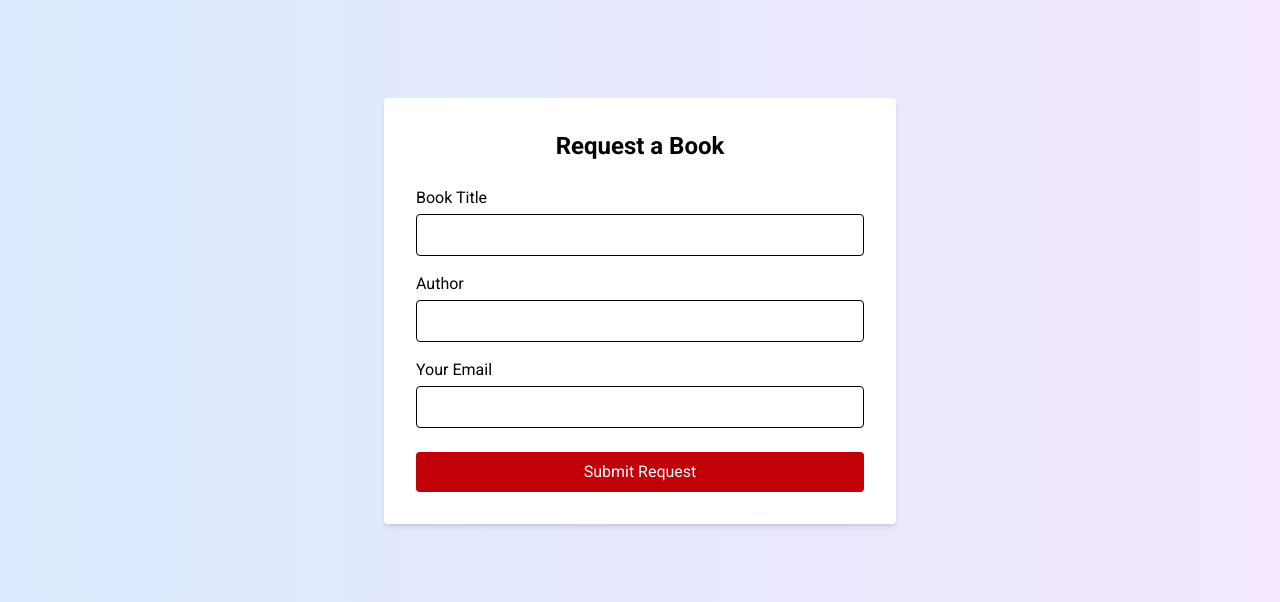
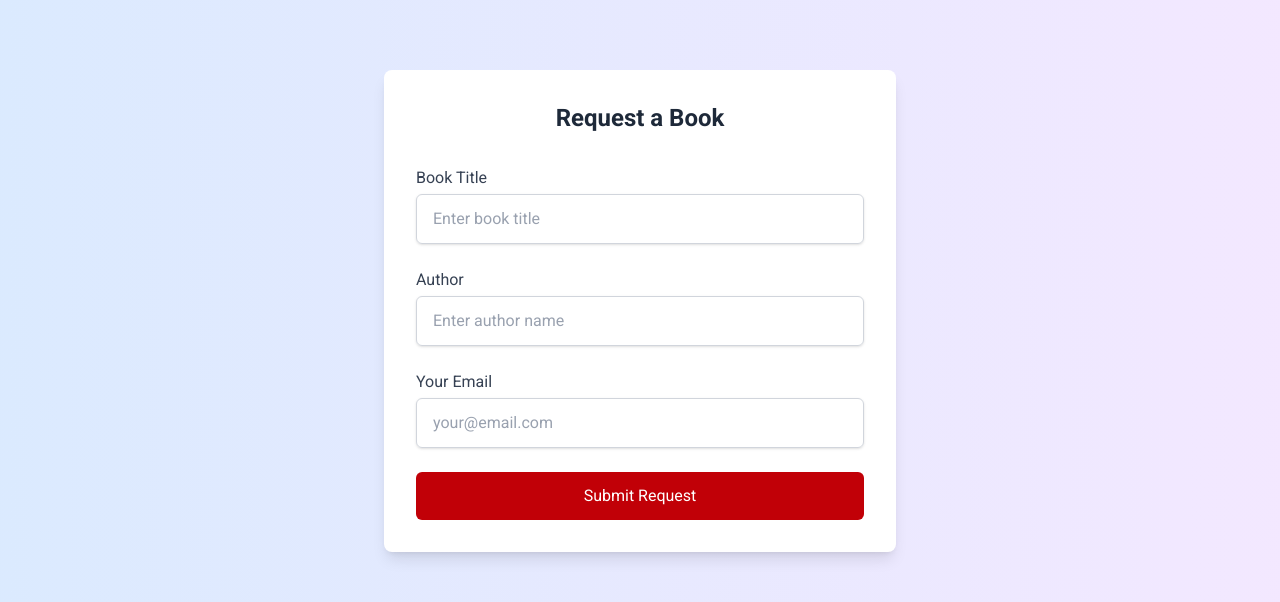
Before and after one commit to mehrabahsan027/BookApp, a React (Vite) app in the folder client/: page /add-book in a window 1280 px wide. Shown: the part 153-755 px from the top of the page. Built offline with nearby package versions, Linux system fonts and the light colour scheme; no server answers.

Commit message:
from styling base url

```diff
--- a/client/src/components/Membership.jsx
+++ b/client/src/components/Membership.jsx
@@ -1,16 +1,15 @@
 import React, { useState } from 'react';
 import axios from 'axios';
+import { baseUrl } from '../utils/baseUrl';
 
 export default function Membership() {
   const [user, setUser] = useState({
     name: '',
     email: '',
     phone: '',
-
   });
 
   const [submitted, setSubmitted] = useState(false);
-
   const [error, setError] = useState('');
 
   const handleChange = (e) => {
@@ -25,19 +24,16 @@ export default function Membership() {
     e.preventDefault();
     console.log('User Data:', user);
 
-    // Here you can send the user data to your server
     try {
-      const response = await axios.post('http://localhost:3000/users', user);
-      // You can use response here
+      const response = await axios.post(`${baseUrl}/users`, user);
       console.log(response.status);
 
-      if(response.status === 201) {
+      if (response.status === 201) {
         setSubmitted(true);
         setTimeout(() => {
           setSubmitted(false);
         }, 2000);
       }
-
     } catch (error) {
       console.error('Error:', error);
       if (error.response.status === 400) {
@@ -45,8 +41,6 @@ export default function Membership() {
       }
     }
 
-
-    // Reset form after submission
     setUser({
       name: '',
       email: '',
@@ -56,8 +50,8 @@ export default function Membership() {
 
   return (
     <section className="min-h-screen flex items-center justify-center bg-gradient-to-r from-blue-100 to-purple-100 p-4">
-      <div className="w-full max-w-xl bg-white rounded-lg shadow-md p-8">
-        <div className="text-center mb-6">
+      <div className="w-full max-w-xl bg-white rounded-lg shadow-lg p-8">
+        <div className="text-center mb-8">
           <h1 className="text-3xl font-bold text-gray-800">Stay Connected With Us!</h1>
           <p className="text-gray-600 mt-2">Fill in your details to get updates</p>
         </div>
@@ -69,13 +63,13 @@ export default function Membership() {
               Name
             </label>
             <input
-            required
+              required
               type="text"
               id="name"
               name="name"
               value={user.name}
               onChange={handleChange}
-              className="w-full px-4 py-2 border rounded-md shadow-sm focus:outline-none focus:ring-2 focus:ring-blue-400 capitalize"
+              className="w-full px-4 py-3 border border-gray-300 rounded-md shadow-sm focus:outline-none focus:ring-2 focus:ring-blue-500 focus:border-blue-500 transition-all duration-200 ease-in-out hover:shadow-md capitalize placeholder-gray-400"
               placeholder="Your full name"
             />
           </div>
@@ -86,13 +80,13 @@ export default function Membership() {
               Email
             </label>
             <input
-            required
+              required
               type="email"
               id="email"
               name="email"
               value={user.email}
               onChange={handleChange}
-              className="w-full px-4 py-2 border rounded-md shadow-sm focus:outline-none focus:ring-2 focus:ring-blue-400"
+              className="w-full px-4 py-3 border border-gray-300 rounded-md shadow-sm focus:outline-none focus:ring-2 focus:ring-blue-500 focus:border-blue-500 transition-all duration-200 ease-in-out hover:shadow-md placeholder-gray-400"
               placeholder="your@email.com"
             />
           </div>
@@ -103,12 +97,12 @@ export default function Membership() {
               Phone
             </label>
             <input
-              type="number"
+              type="tel"
               id="phone"
               name="phone"
               value={user.phone}
               onChange={handleChange}
-              className="w-full px-4 py-2 border rounded-md shadow-sm focus:outline-none focus:ring-2 focus:ring-blue-400"
+              className="w-full px-4 py-3 border border-gray-300 rounded-md shadow-sm focus:outline-none focus:ring-2 focus:ring-blue-500 focus:border-blue-500 transition-all duration-200 ease-in-out hover:shadow-md placeholder-gray-400"
               placeholder="e.g. 123-456-7890"
             />
           </div>
@@ -116,13 +110,22 @@ export default function Membership() {
           {/* Submit Button */}
           <button
             type="submit"
-            className="w-full bg-red-700 text-white py-2 rounded-md font-semibold hover:bg-red-800 transition duration-200"
+            className="w-full bg-red-700 text-white py-3 rounded-md font-semibold hover:bg-red-800 focus:outline-none focus:ring-2 focus:ring-red-500 focus:ring-offset-2 transition-all duration-200 ease-in-out"
           >
             Join Now
           </button>
         </form>
-        {submitted &&  <p className='text-green-800 mt-3 text-center'>Submitted...</p>}
-        {error && <p className='text-red-800 mt-3 text-center'>{error}</p>}
+
+        {submitted && (
+          <p className="text-green-600 mt-4 text-center font-medium bg-green-50 py-2 rounded-md">
+            Submitted successfully!
+          </p>
+        )}
+        {error && (
+          <p className="text-red-600 mt-4 text-center font-medium bg-red-50 py-2 rounded-md">
+            {error}
+          </p>
+        )}
       </div>
     </section>
   );
--- a/client/src/components/RequestBook.jsx
+++ b/client/src/components/RequestBook.jsx
@@ -11,7 +11,6 @@ export default function RequestBook() {
 
   const [errors, setErrors] = React.useState({});
   const [submitted, setSubmitted] = React.useState(false);
-
   const [error, setError] = React.useState('');
 
   // Email regex for basic validation
@@ -33,7 +32,7 @@ export default function RequestBook() {
     const { name, value } = e.target;
     setReqBook((prev) => ({
       ...prev,
-      [name]: value,
+      [	options]: value,
     }));
   };
 
@@ -57,29 +56,32 @@ export default function RequestBook() {
       } catch (error) {
         console.error('Error:', error.response.status);
         if (error.response.status === 400) {
-          setError('Book already exists or somnething went wrong');
+          setError('Book already exists or something went wrong');
         }
-
       }
     } else {
       setSubmitted(false);
     }
   };
 
-
   return (
     <section className="min-h-screen flex items-center justify-center bg-gradient-to-r from-blue-100 to-purple-100 p-4">
-      <div className="w-full max-w-lg bg-white p-8 rounded shadow-md">
-        <h2 className="text-2xl font-bold mb-6 text-center">Request a Book</h2>
+      <div className="w-full max-w-lg bg-white p-8 rounded-lg shadow-lg">
+        <h2 className="text-2xl font-bold mb-8 text-center text-gray-800">Request a Book</h2>
         {submitted && (
-          <div className="mb-4 text-green-600 text-center font-medium">
+          <div className="mb-4 text-green-600 text-center font-medium bg-green-50 py-2 rounded-md">
             Request submitted successfully!
           </div>
         )}
-        <form onSubmit={handleSubmit} noValidate>
+        {error && (
+          <div className="mb-4 text-red-600 text-center font-medium bg-red-50 py-2 rounded-md">
+            {error}
+          </div>
+        )}
+        <form onSubmit={handleSubmit} noValidate className="space-y-6">
           {/* Title */}
-          <div className="mb-4">
-            <label htmlFor="title" className="block font-medium mb-1">
+          <div>
+            <label htmlFor="title" className="block font-medium mb-1 text-gray-700">
               Book Title
             </label>
             <input
@@ -88,16 +90,17 @@ export default function RequestBook() {
               name="title"
               value={reqBook.title}
               onChange={handleChange}
-              className={`w-full px-4 py-2 border rounded focus:outline-none focus:ring-2 ${
-                errors.title ? 'border-red-500 focus:ring-red-300' : 'focus:ring-blue-300'
-              }`}
+              className={`w-full px-4 py-3 border ${
+                errors.title ? 'border-red-500 focus:ring-red-500' : 'border-gray-300 focus:ring-blue-500 focus:border-blue-500'
+              } rounded-md shadow-sm focus:outline-none focus:ring-2 transition-all duration-200 ease-in-out hover:shadow-md placeholder-gray-400`}
+              placeholder="Enter book title"
             />
             {errors.title && <p className="text-red-500 text-sm mt-1">{errors.title}</p>}
           </div>
 
           {/* Author */}
-          <div className="mb-4">
-            <label htmlFor="author" className="block font-medium mb-1">
+          <div>
+            <label htmlFor="author" className="block font-medium mb-1 text-gray-700">
               Author
             </label>
             <input
@@ -106,16 +109,17 @@ export default function RequestBook() {
               name="author"
               value={reqBook.author}
               onChange={handleChange}
-              className={`w-full px-4 py-2 border rounded focus:outline-none focus:ring-2 ${
-                errors.author ? 'border-red-500 focus:ring-red-300' : 'focus:ring-blue-300'
-              }`}
+              className={`w-full px-4 py-3 border ${
+                errors.author ? 'border-red-500 focus:ring-red-500' : 'border-gray-300 focus:ring-blue-500 focus:border-blue-500'
+              } rounded-md shadow-sm focus:outline-none focus:ring-2 transition-all duration-200 ease-in-out hover:shadow-md placeholder-gray-400`}
+              placeholder="Enter author name"
             />
             {errors.author && <p className="text-red-500 text-sm mt-1">{errors.author}</p>}
           </div>
 
           {/* Email */}
-          <div className="mb-6">
-            <label htmlFor="yourEmail" className="block font-medium mb-1">
+          <div>
+            <label htmlFor="yourEmail" className="block font-medium mb-1 text-gray-700">
               Your Email
             </label>
             <input
@@ -124,23 +128,21 @@ export default function RequestBook() {
               name="yourEmail"
               value={reqBook.yourEmail}
               onChange={handleChange}
-              className={`w-full px-4 py-2 border rounded focus:outline-none focus:ring-2 ${
-                errors.yourEmail ? 'border-red-500 focus:ring-red-300' : 'focus:ring-blue-300'
-              }`}
+              className={`w-full px-4 py-3 border ${
+                errors.yourEmail ? 'border-red-500 focus:ring-red-500' : 'border-gray-300 focus:ring-blue-500 focus:border-blue-500'
+              } rounded-md shadow-sm focus:outline-none focus:ring-2 transition-all duration-200 ease-in-out hover:shadow-md placeholder-gray-400`}
+              placeholder="your@email.com"
             />
             {errors.yourEmail && <p className="text-red-500 text-sm mt-1">{errors.yourEmail}</p>}
           </div>
 
           <button
             type="submit"
-            className="w-full bg-red-700 text-white font-medium py-2 rounded hover:bg-red-800 transition"
+            className="w-full bg-red-700 text-white font-medium py-3 rounded-md hover:bg-red-800 focus:outline-none focus:ring-2 focus:ring-red-500 focus:ring-offset-2 transition-all duration-200 ease-in-out"
           >
             Submit Request
           </button>
         </form>
-
-{error && <p className='text-red-800 mt-3 text-center'>{error}</p>}
-
       </div>
     </section>
   );
```
Also changed, not shown: 2 other files (tests, documents, lock files or other folders).
